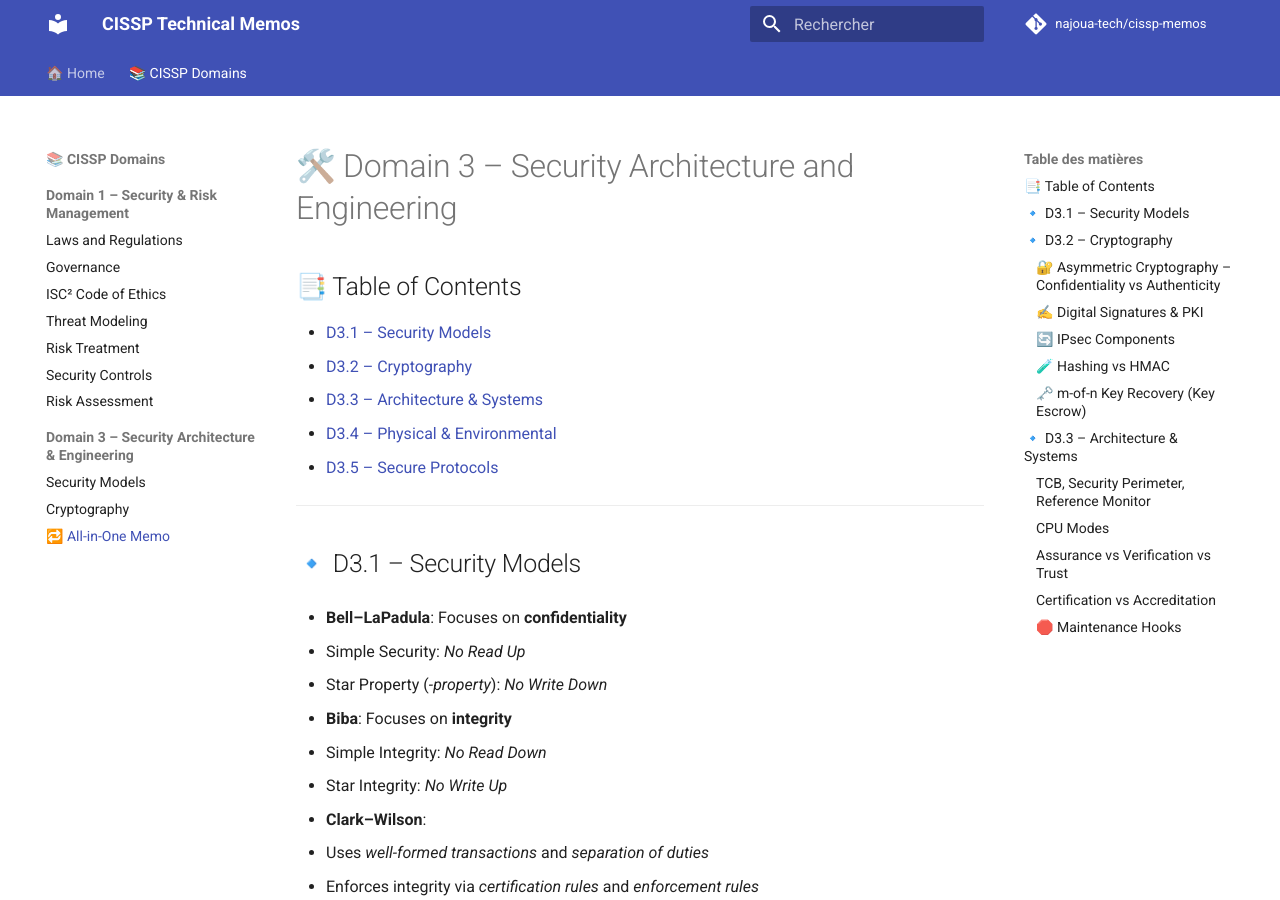
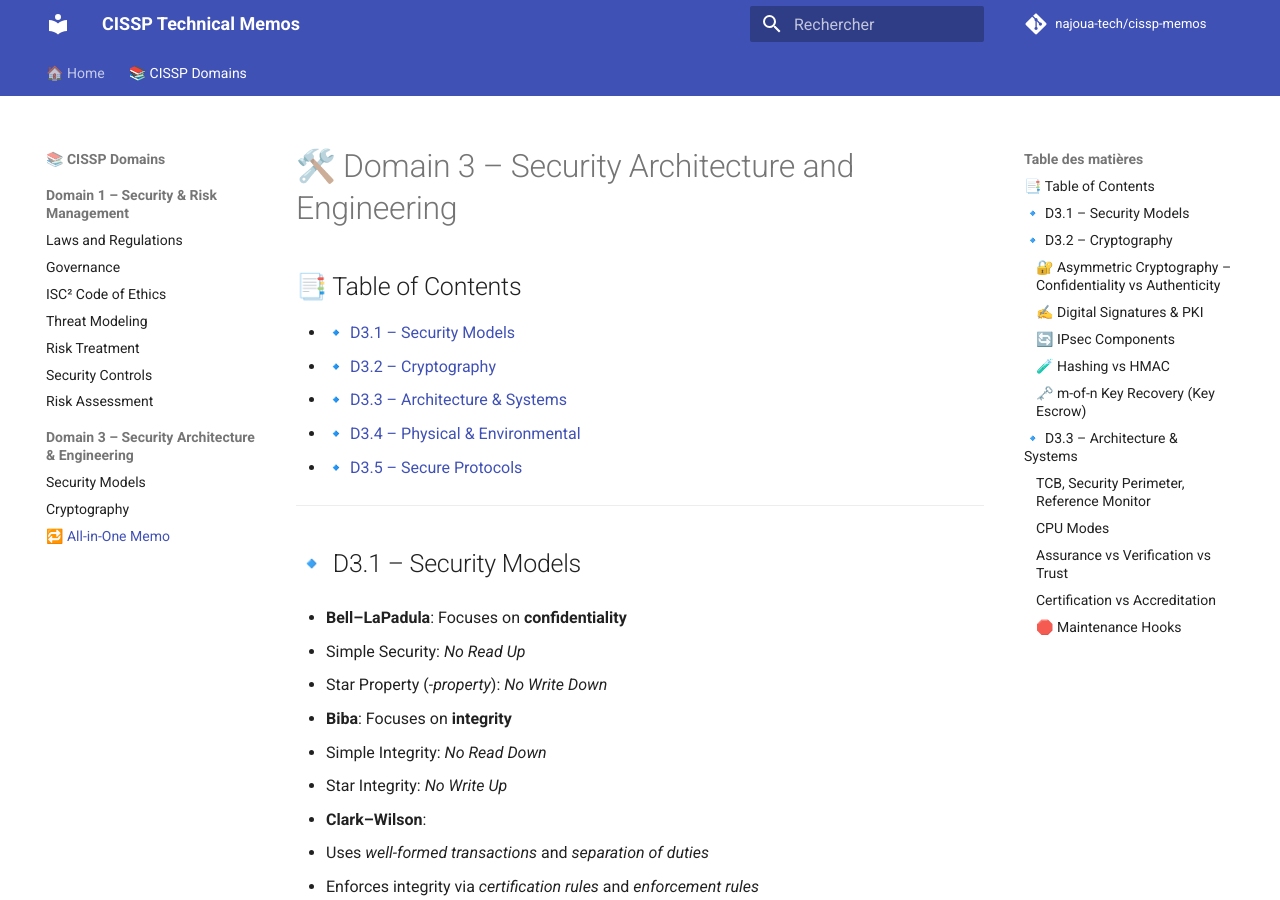
Before and after one commit to najoua-tech/cissp-memos, an MkDocs documentation site: the page built from docs/memos/D3_Security-Architecture-and-Engineering.md, in a window 1280 px wide and 900 px high. Built offline with MkDocs 1.6.1 and Material for MkDocs 9.7.7, drawn with Linux system fonts in a browser that asks for light colours; comment, search, counter and statistics services are not loaded.

```diff
--- a/docs/memos/D3_Security-Architecture-and-Engineering.md
+++ b/docs/memos/D3_Security-Architecture-and-Engineering.md
@@ -2,11 +2,11 @@
 
 ## 📑 Table of Contents
 
-- [D3.1 – Security Models](#d31--security-models)
-- [D3.2 – Cryptography](#d32--cryptography)
-- [D3.3 – Architecture & Systems](#d33--architecture--systems)
-- [D3.4 – Physical & Environmental](#d34--physical--environmental)
-- [D3.5 – Secure Protocols](#d35--secure-protocols)
+- [🔹 D3.1 – Security Models](#-d31--security-models)
+- [🔹 D3.2 – Cryptography](#-d32--cryptography)
+- [🔹 D3.3 – Architecture & Systems](#-d33--architecture--systems)
+- [🔹 D3.4 – Physical & Environmental](#-d34--physical--environmental)
+- [🔹 D3.5 – Secure Protocols](#-d35--secure-protocols)
 
 ---
 
```
Also changed, not shown: docs/README.md (+10 -1 lines), site/memos/D3_Security-Architecture-and-Engineering/index.html, site/search/search_index.json.
